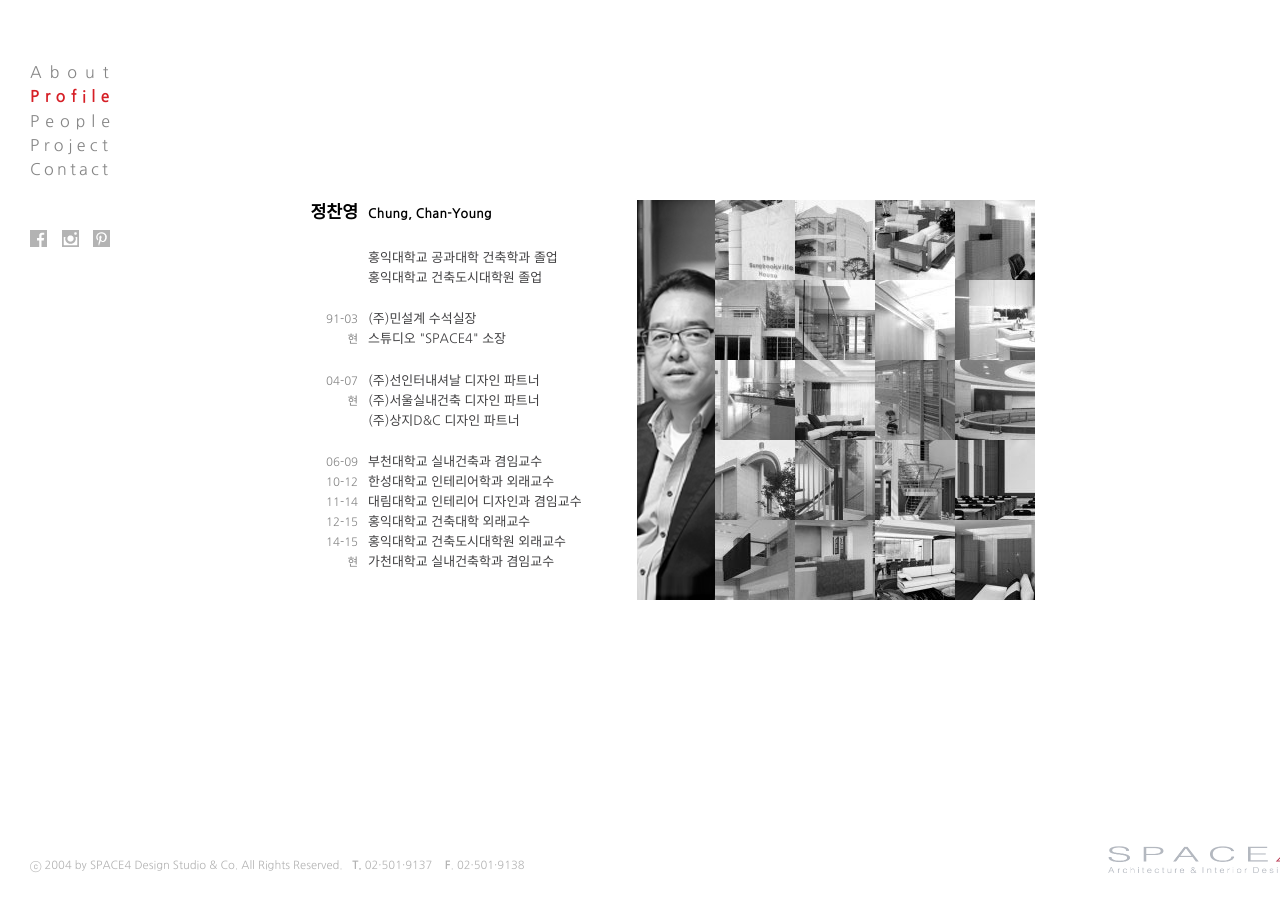
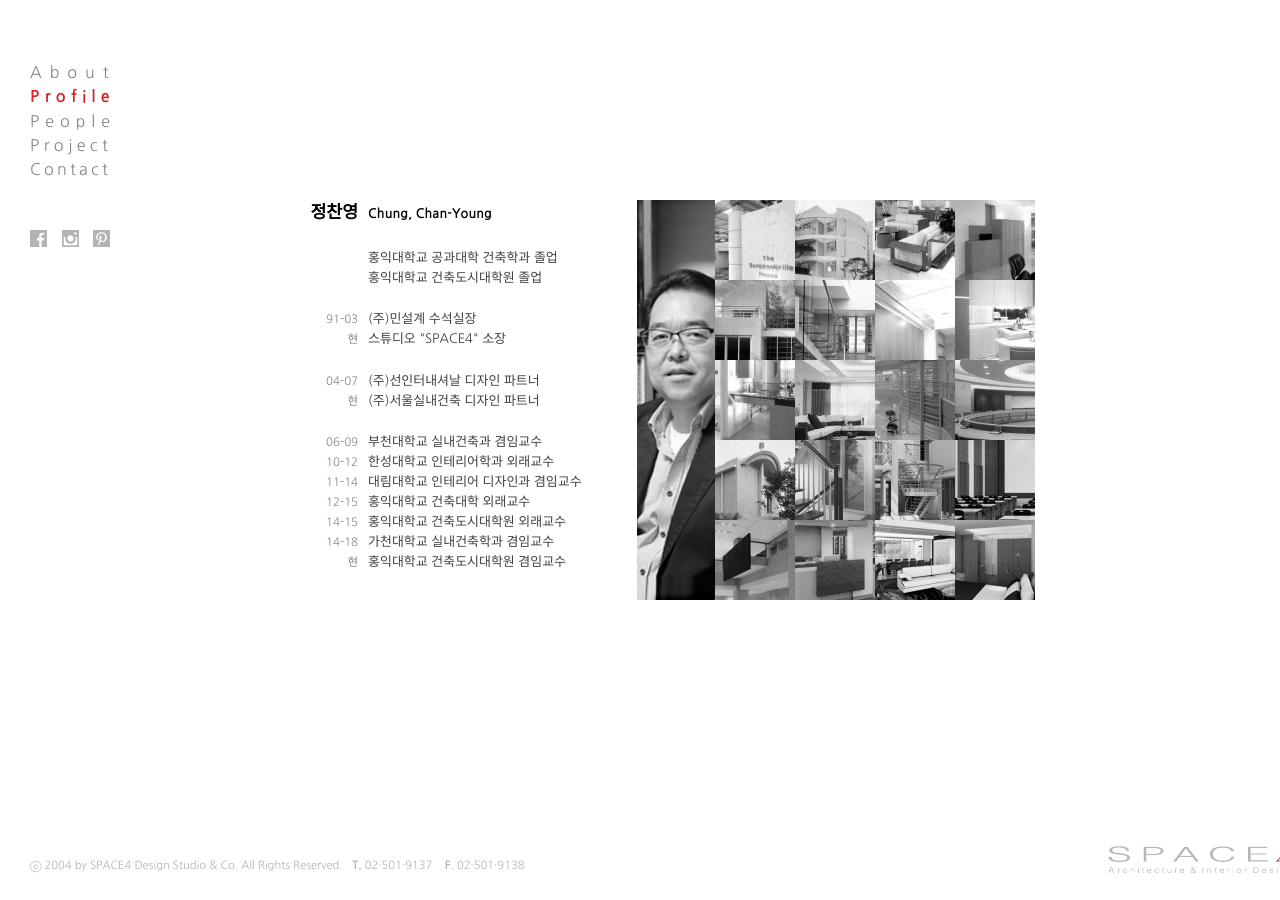
Before and after one commit to space4for/space4for.github.io, a Jekyll site: the page built from profile.html, in a window 1280 px wide. Built offline with Jekyll 4.4.1, drawn with Linux system fonts in a browser that asks for light colours; nearby versions of some CDN libraries.

Commit message:
Update profile.html

```diff
--- a/profile.html
+++ b/profile.html
@@ -138,9 +138,6 @@ layout : base
 						<div class="row">
 							<div class="pf-col1">현</div><div class="pf-col2">(주)서울실내건축 디자인 파트너</div>
 						</div>
-						<div class="row">
-							<div class="pf-col1"></div><div class="pf-col2">(주)상지D&C 디자인 파트너</div>
-						</div>
 						<br>
 						<div class="row">
 							<div class="pf-col1">06-09</div><div class="pf-col2">부천대학교 실내건축과 겸임교수</div>
@@ -158,7 +155,10 @@ layout : base
 							<div class="pf-col1">14-15</div><div class="pf-col2">홍익대학교 건축도시대학원 외래교수</div>
 						</div>
 						<div class="row">
-							<div class="pf-col1">현</div><div class="pf-col2">가천대학교 실내건축학과 겸임교수</div>
+							<div class="pf-col1">14-18</div><div class="pf-col2">가천대학교 실내건축학과 겸임교수</div>
+						</div>
+						<div class="row">
+							<div class="pf-col1">현</div><div class="pf-col2">홍익대학교 건축도시대학원 겸임교수</div>
 						</div>
 					</div>
 				</div>
```
